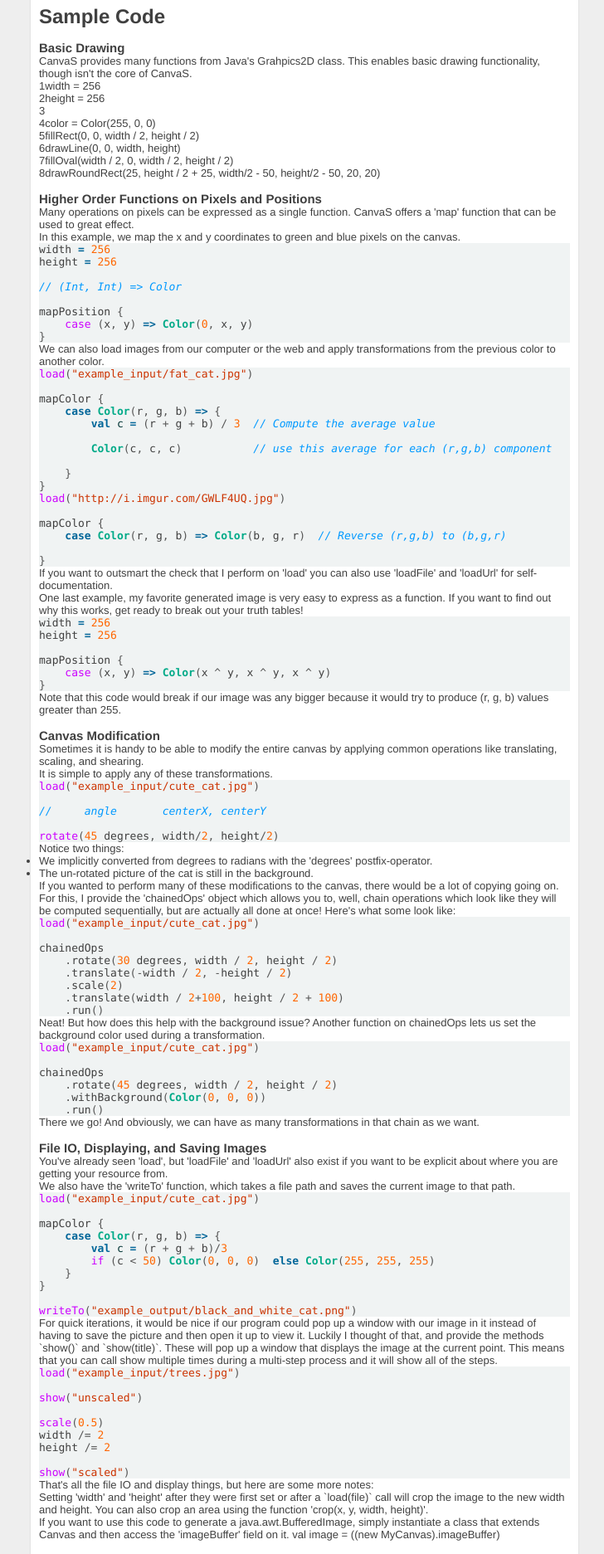
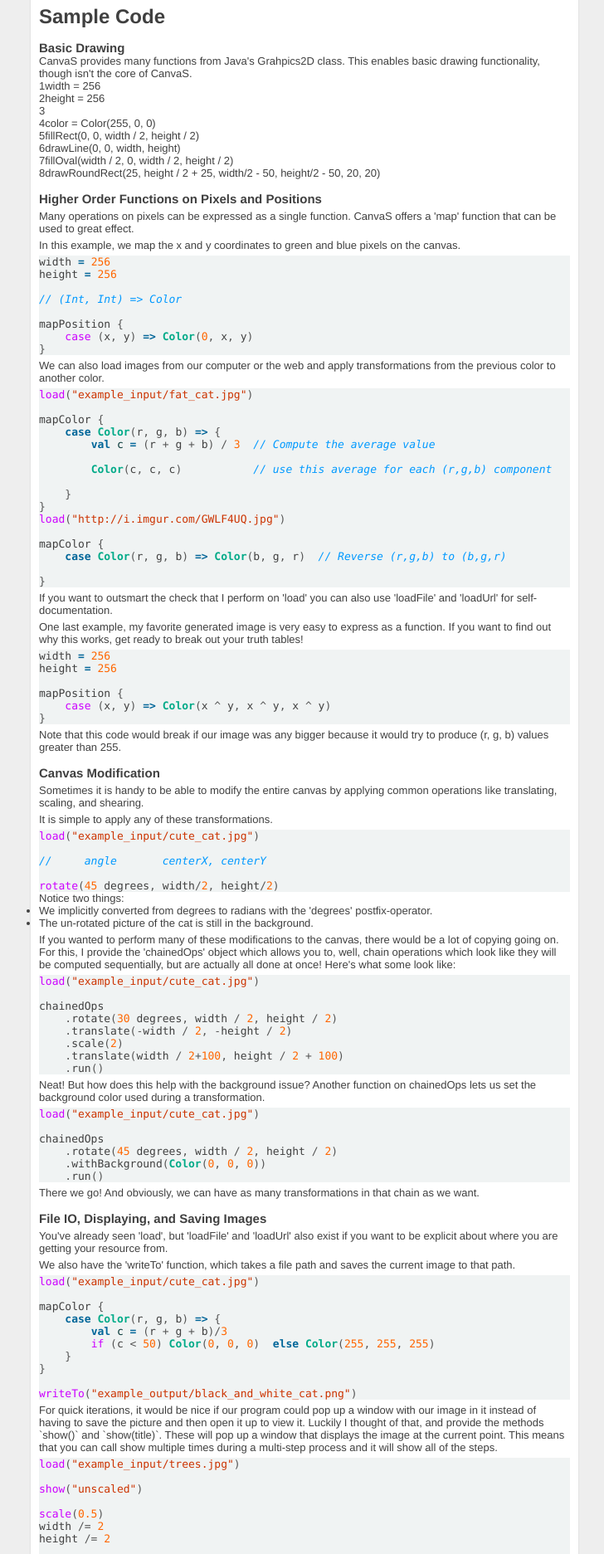
Before and after one commit to TyOverby/CanvaS, a Jekyll site: the page built from index.html, in a window 1280 px wide. Shown: the part 440-2313 px from the top of the page at 83% size, without its empty margins (283-1011 px from the left). Built offline with Jekyll 4.4.1, drawn with Linux system fonts in a browser that asks for light colours.

Commit message:
automated push

```diff
--- a/stylesheets/stylesheet.css
+++ b/stylesheets/stylesheet.css
@@ -112,3 +112,7 @@ h2{
     font-size: 15px;
     font-weight: bold;
 }
+p{
+margin-top: 5px;
+margin-bottom: 5px;
+}
```
